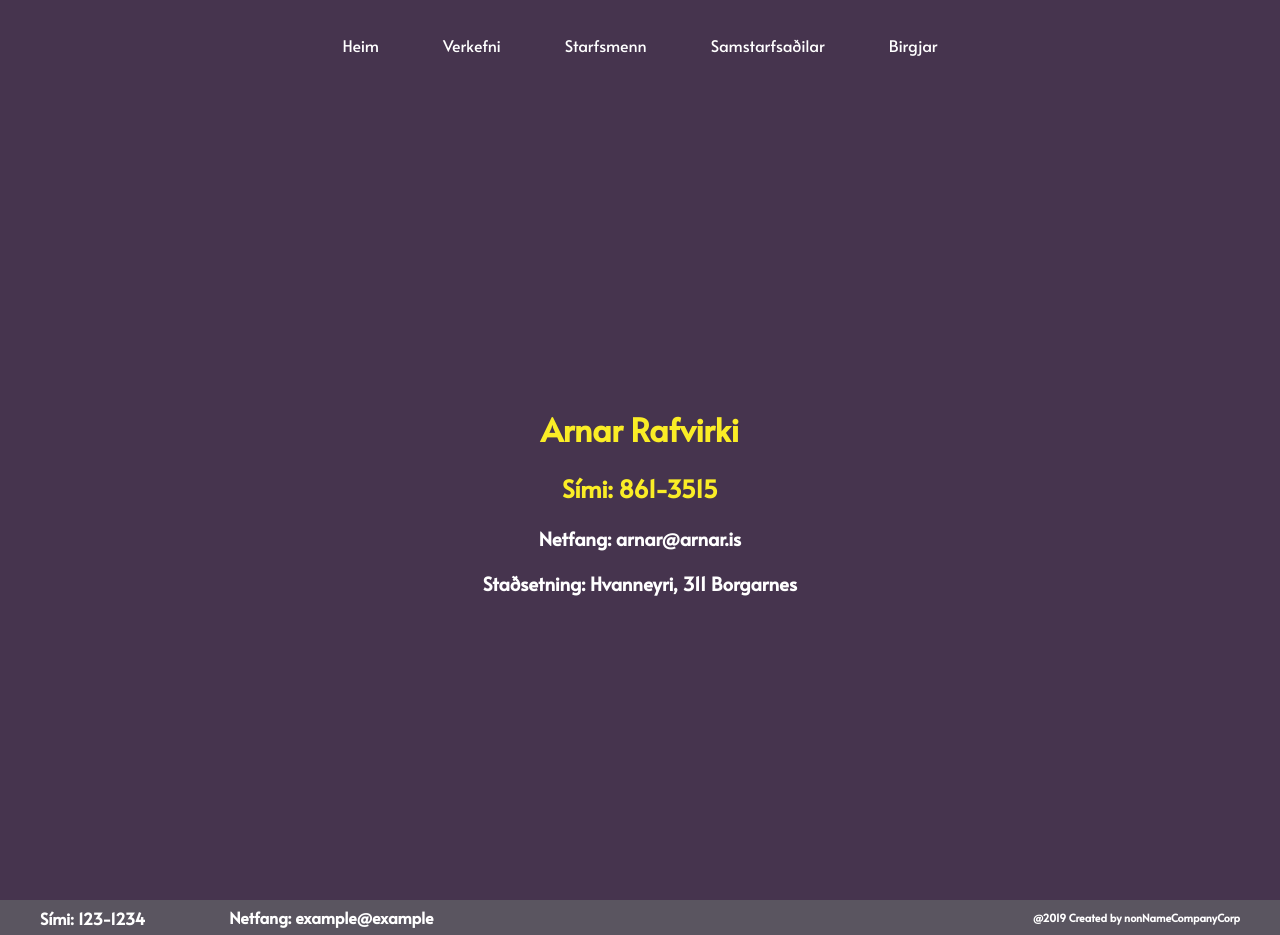
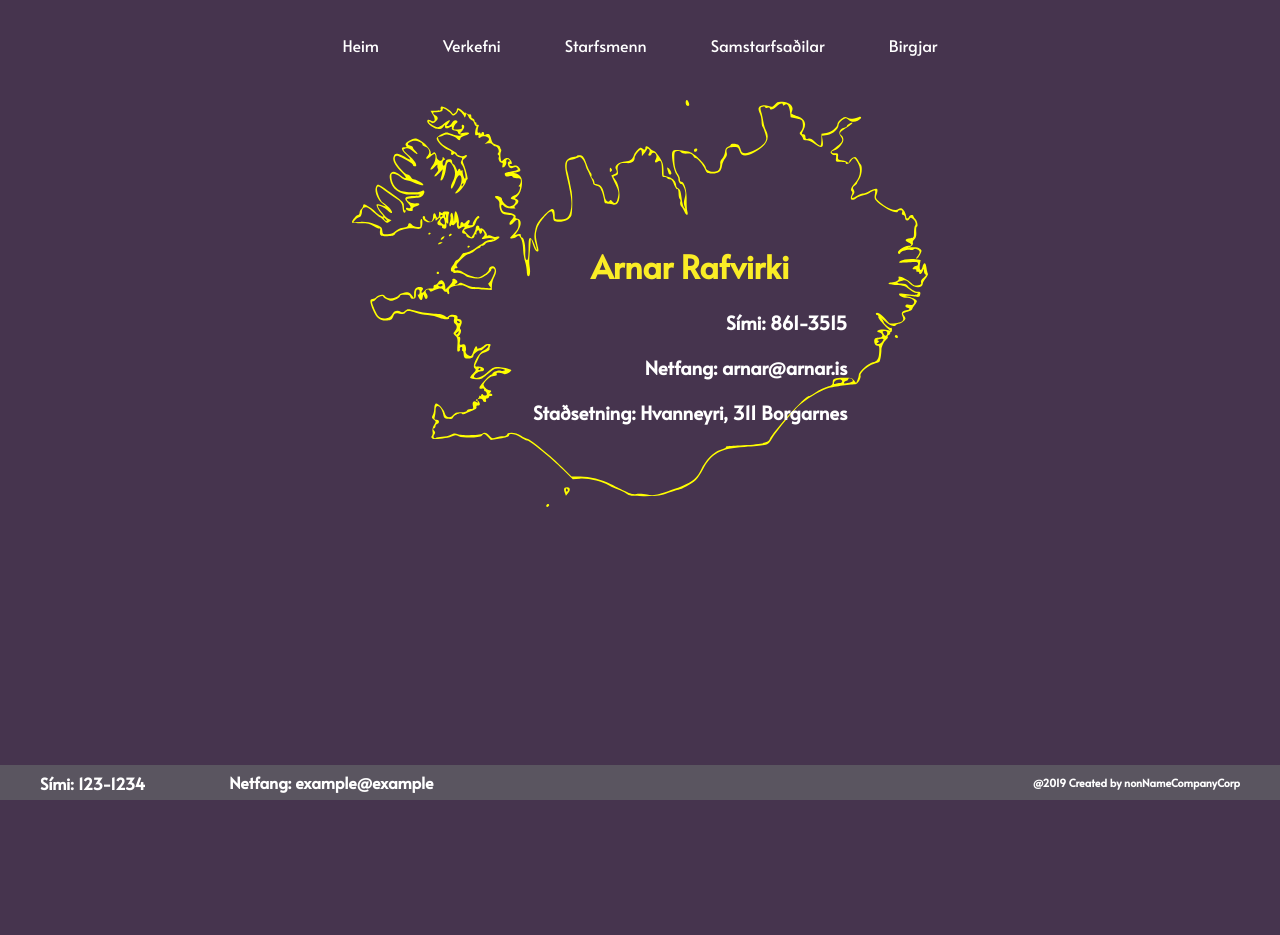
Before and after one commit to antoniofreyr/antoniofreyr.github.io, a React (Create React App) app: page / in a window 1280 px wide. After the commit the page ends 800 px from the top, so only its background shows below. Built offline with nearby package versions, Linux system fonts and the light colour scheme.

Commit message:
Basic homepage implemented

```diff
--- a/src/App.css
+++ b/src/App.css
@@ -19,7 +19,6 @@ main {
 	display: flex;
 	flex-direction: column;
 	min-height: 100vh;
-	justify-content: center;
 	align-items: center;
 }
 header {
@@ -261,8 +260,25 @@ a:hover {
 
 
 .HomeScreen {
-	text-align: center;
+	position: relative;
+	text-align: right;
+	width: 90%;
 }
+
+.HomeScreen img {
+	display: block;
+	width: 50%;
+	height: auto;
+	margin-right: auto;
+	margin-left: auto;
+}
+
+.homeTextContainer {
+	position: absolute;;
+	right: 32%;
+	top: 30%;
+}
+
 
 .cardsContainer {
 	width: 940px;
--- a/src/App.js
+++ b/src/App.js
@@ -12,15 +12,15 @@ class App extends Component {
     render() {
         return (
             <Router>
+                <main>
                     <NavBar />
-                    <main>
                         <Route name="home" exact path="/" component={HomePage} />
                         <Route name="verkefni" exact path="/verkefni" component={Verkefni} />
                         <Route name="starfsmenn" exact path="/starfsmenn" component={Starfsmenn} />
                         <Route name="Samstarfsaðilar" exact path="/samstarfsadilar" component={Samstarfsaðilar} />
                         <Route name="birgjar" exact path="/birgjar" component={Birgjar} />
-                    </main>
                     <Footer />
+                </main>
             </Router>
         )
     }
--- a/src/Components/Homepage.jsx
+++ b/src/Components/Homepage.jsx
@@ -1,14 +1,17 @@
 import React, { Component } from 'react';
+import IcelandLogo from "../Assets/Iceland.svg";
 class HomePage extends Component {
     render() {
         return (
             <div className="HomeScreen">
+                <img src={IcelandLogo} alt="test"/>
+                <div className="homeTextContainer">
                     <h1>
                         Arnar Rafvirki
                     </h1>
-                <h2>
+                    <h3>
                         Sími: 861-3515
-                </h2>
+                    </h3>
                     <h3>
                         Netfang: arnar@arnar.is
                     </h3>
@@ -16,6 +19,8 @@ class HomePage extends Component {
                         Staðsetning: Hvanneyri, 311 Borgarnes
                     </h3>
                 </div>
+
+            </div>
         )
     }
 }
```
Also changed, not shown: src/Assets/Iceland.svg (added). Lines whose indentation alone changed are shown as unchanged.
